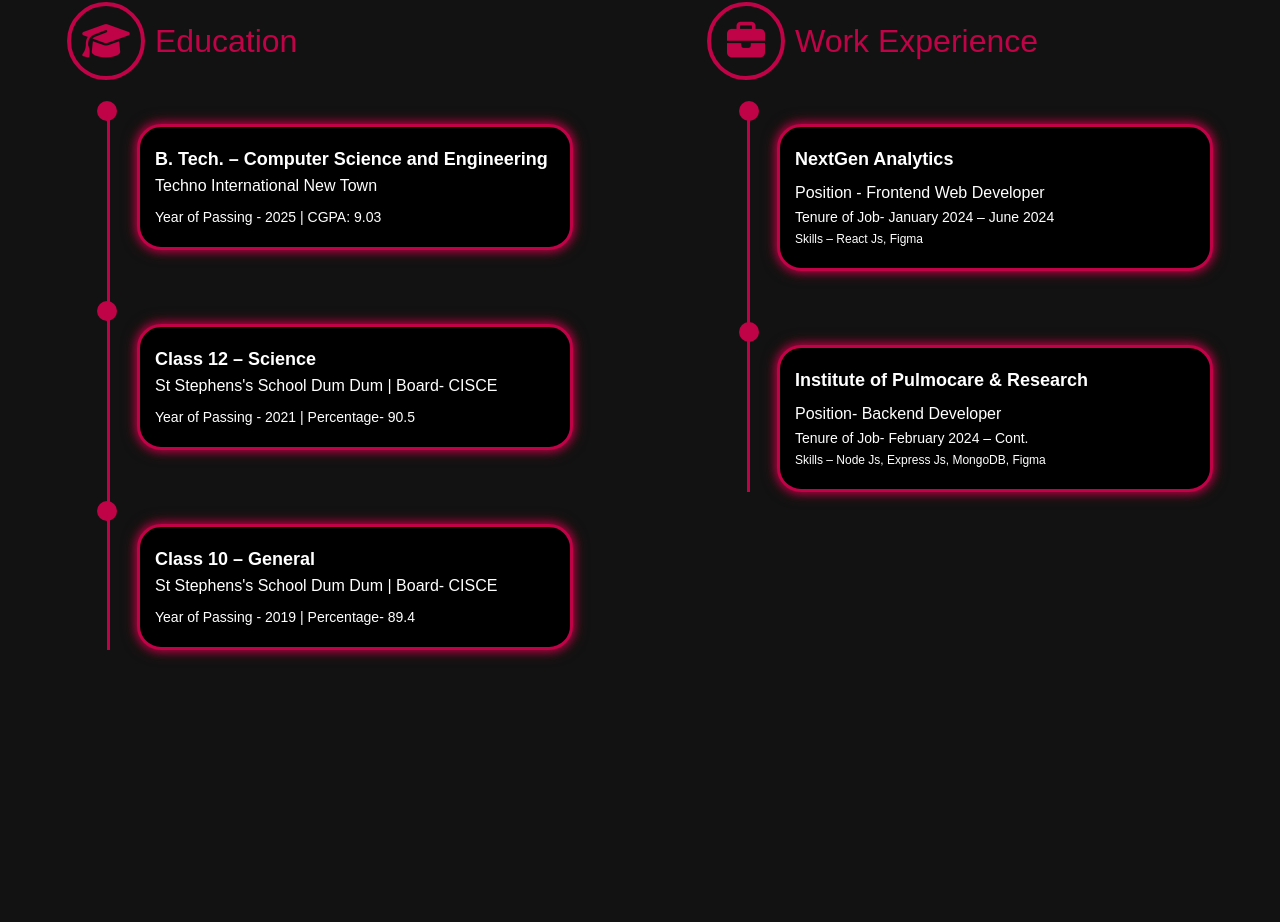
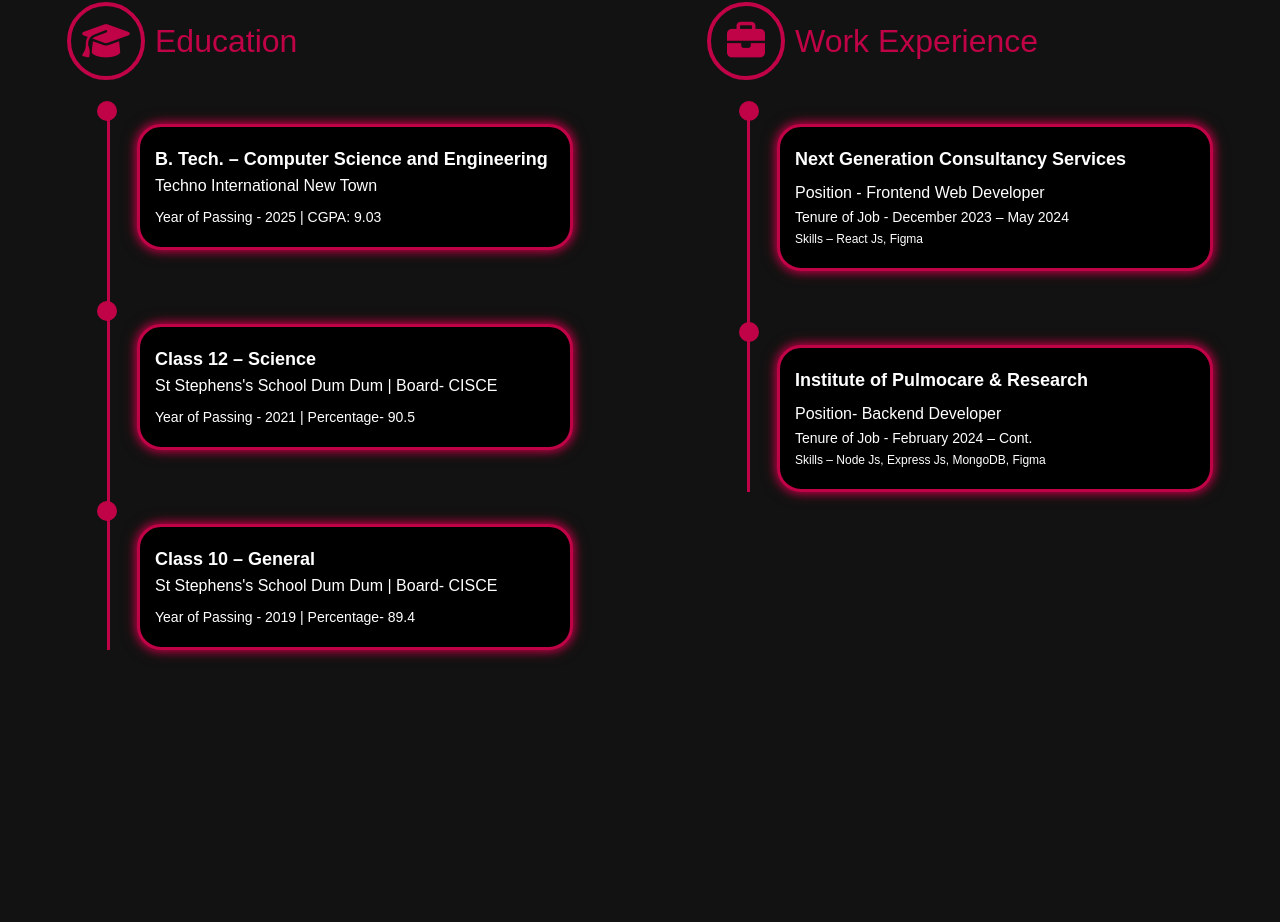
Before and after one commit to suraviroy/My-Portfolio, a React (Create React App) app: page / in a window 1280 px wide. Shown: the part 946-1868 px from the top of the page. Built offline with nearby package versions, Linux system fonts and the light colour scheme.

Commit message:
Experience

```diff
--- a/src/Components/EducationWorkExp/WorkExp/WorkExp.jsx
+++ b/src/Components/EducationWorkExp/WorkExp/WorkExp.jsx
@@ -7,15 +7,15 @@ import 'aos/dist/aos.css'
 export default function WorkExp() {
   const timelineData = [
     {
-      details1: "NextGen Analytics",
+      details1: "Next Generation Consultancy Services ",
       details2: "Position - Frontend Web Developer",
-      details3: "Tenure of Job- January 2024 – June 2024",
+      details3: "Tenure of Job - December 2023 – May 2024 ",
       details4: "Skills – React Js, Figma"
     },
     {
       details1: "Institute of Pulmocare & Research",
       details2: "Position- Backend Developer",
-      details3: "Tenure of Job- February 2024 – Cont.",
+      details3: "Tenure of Job - February 2024 – Cont.",
       details4: "Skills – Node Js, Express Js, MongoDB, Figma"
     },
 
--- a/src/Components/TsParticle/ParticlesComponent.js
+++ b/src/Components/TsParticle/ParticlesComponent.js
@@ -8,7 +8,7 @@ const ParticlesComponent = (props) => {
     const calculateParticlesNumber = () => {
       const screenWidth = window.innerWidth;
       if (screenWidth < 600) {
-        return 30; // Adjust for smaller screens
+        return 40; // Adjust for smaller screens
       } else {
         return 90; // Default number of particles for larger screens
       }
```
